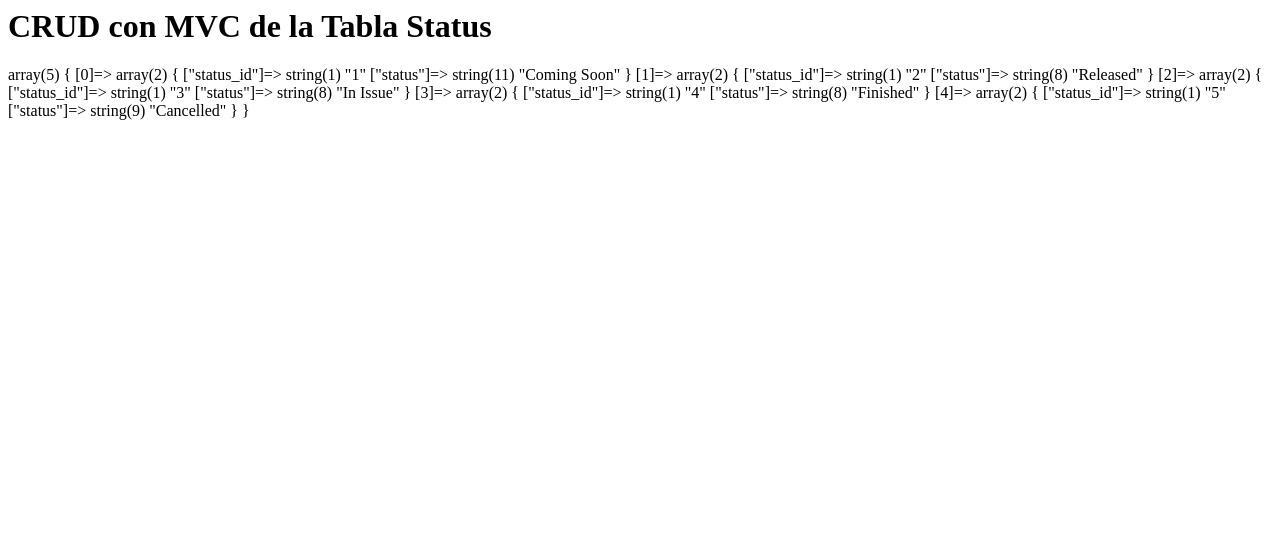
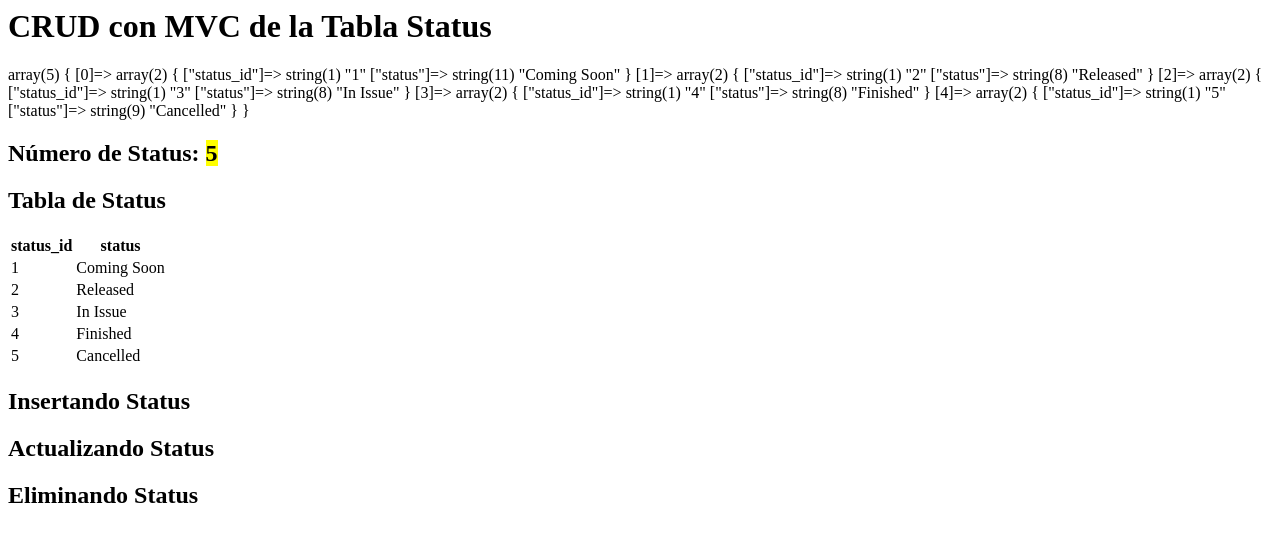
Before and after one commit to Scipio14/mircha-php, a PHP site: page /StatusView.php in a window 1280 px wide. Shown: the top 542 px of the page. Run offline with PHP 8.4, Linux system fonts and the light colour scheme; data comes from the database, SQL or seed files in the repository.

Commit message:
MVC parte 2

```diff
--- a/curso-poo/02MVC/StatusModel.php
+++ b/curso-poo/02MVC/StatusModel.php
@@ -34,8 +34,8 @@ class StatusModel extends Model{
   public function update(){}
   public function delete(){}
 
-  /*public function __destruct(){
-    unset($this);
+ /* public function __destruct(){
+    //unset($this);
   }*/
 
 
--- a/curso-poo/02MVC/StatusView.php
+++ b/curso-poo/02MVC/StatusView.php
@@ -6,6 +6,27 @@
   $status = new StatusModel();
 
  $status_data = $status->read();
- var_dump($status_data)
+ var_dump($status_data);
 
-?>
+ $num_status = count($status_data);
+
+ echo "<h2> Número de Status: <mark>$num_status</mark></h2>";
+
+ echo '<h2>Tabla de Status</h2>';
+
+ echo '<table>
+    <tr>
+      <th>status_id</th>
+      <th>status</th>
+    </tr>';
+    for($n = 0; $n < count($status_data); $n++){
+      echo ' <tr>
+      <td>' . $status_data[$n]['status_id'] . '</td>
+      <td>' . $status_data[$n]['status'] . '</td>
+    </tr>';
+    }
+
+    echo '</table>';
+    echo '<h2>Insertando Status</h2>';
+    echo '<h2>Actualizando Status</h2>';
+    echo '<h2>Eliminando Status</h2>';
```
